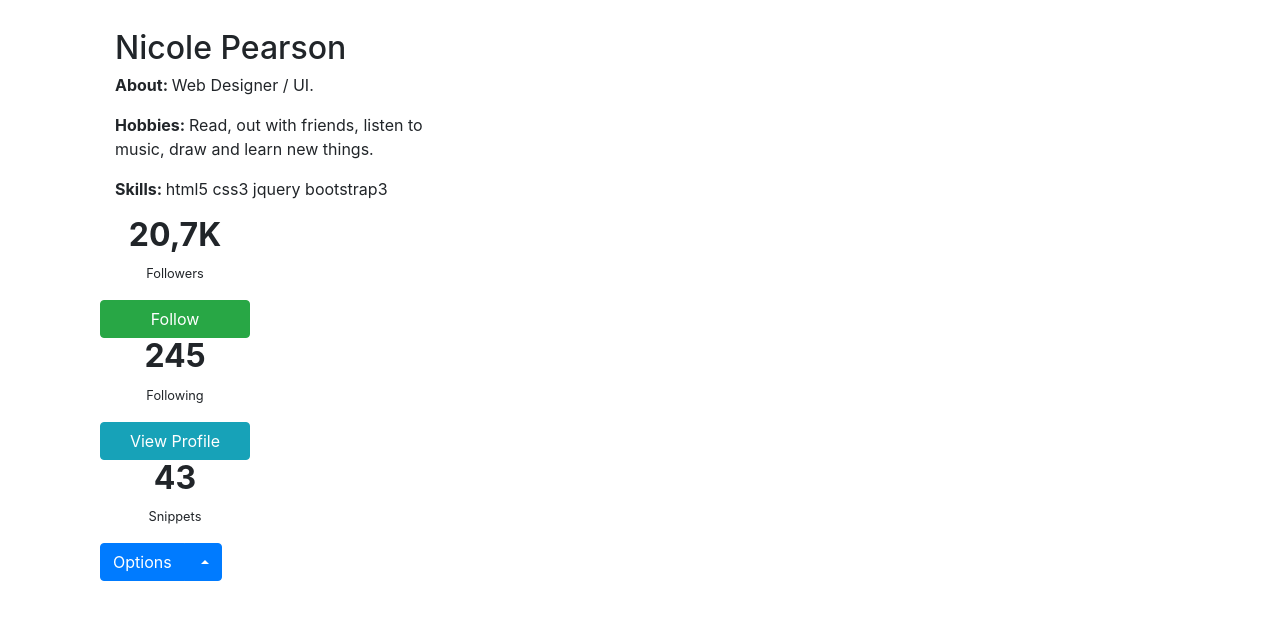
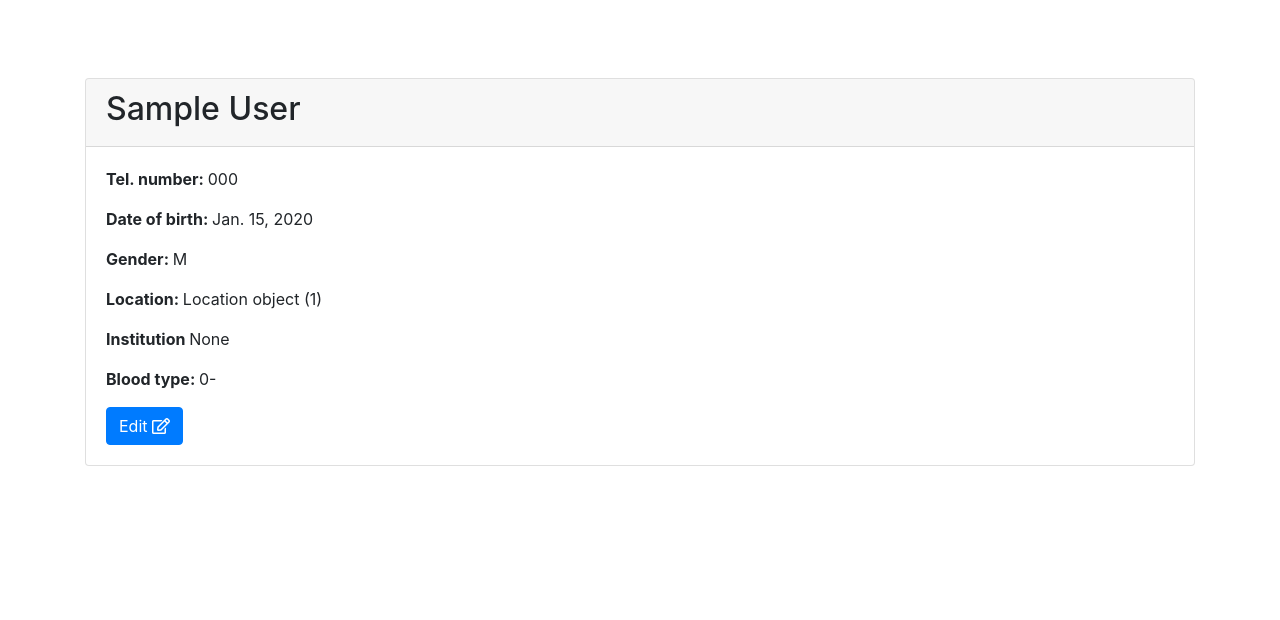
Before and after one commit to dinoilic/trycodecatch, a Django app: page /my_profile/ in a window 1280 px wide. Shown: the part 56-676 px from the top of the page. Run offline with Django 3.2, Linux system fonts and the light colour scheme; a user stored in the database is signed in; tables that the repository leaves empty hold one stand-in row (values such as "Sample post"); style sheets or scripts are compiled from the project's sources; some libraries are stand-ins or nearby versions.

Commit message:
Added my_profile.html ui

```diff
--- a/project_hackathon/templates/base.html
+++ b/project_hackathon/templates/base.html
@@ -17,6 +17,8 @@
 
     <!-- Latest compiled and minified Bootstrap 4 beta CSS -->
     <link rel="stylesheet" href="https://maxcdn.bootstrapcdn.com/bootstrap/4.0.0-beta/css/bootstrap.min.css" integrity="sha384-/Y6pD6FV/Vv2HJnA6t+vslU6fwYXjCFtcEpHbNJ0lyAFsXTsjBbfaDjzALeQsN6M" crossorigin="anonymous">
+
+    <link rel="stylesheet" href="https://use.fontawesome.com/releases/v5.0.13/css/all.css" integrity="sha384-DNOHZ68U8hZfKXOrtjWvjxusGo9WQnrNx2sqG0tfsghAvtVlRW3tvkXWZh58N9jp" crossorigin="anonymous">
 
 
     <!-- Your stuff: Third-party CSS libraries go here -->
--- a/project_hackathon/templates/bloodmanager/my_profile.html
+++ b/project_hackathon/templates/bloodmanager/my_profile.html
@@ -3,54 +3,24 @@
 
 {% block content %}
 
-<div class="row">
-  <div class="col-md-offset-2 col-md-8 col-lg-offset-3 col-lg-6">
-     <div class="well profile">
-          <div class="col-sm-12">
-              <div class="col-xs-12 col-sm-8">
-                  <h2>Nicole Pearson</h2>
-                  <p><strong>About: </strong> Web Designer / UI. </p>
-                  <p><strong>Hobbies: </strong> Read, out with friends, listen to music, draw and learn new things. </p>
-                  <p><strong>Skills: </strong>
-                      <span class="tags">html5</span>
-                      <span class="tags">css3</span>
-                      <span class="tags">jquery</span>
-                      <span class="tags">bootstrap3</span>
-                  </p>
-              </div>
-          </div>
-          <div class="col-xs-12 divider text-center">
-              <div class="col-xs-12 col-sm-4 emphasis">
-                  <h2><strong> 20,7K </strong></h2>
-                  <p><small>Followers</small></p>
-                  <button class="btn btn-success btn-block"><span class="fa fa-plus-circle"></span> Follow </button>
-              </div>
-              <div class="col-xs-12 col-sm-4 emphasis">
-                  <h2><strong>245</strong></h2>
-                  <p><small>Following</small></p>
-                  <button class="btn btn-info btn-block"><span class="fa fa-user"></span> View Profile </button>
-              </div>
-              <div class="col-xs-12 col-sm-4 emphasis">
-                  <h2><strong>43</strong></h2>
-                  <p><small>Snippets</small></p>
-                  <div class="btn-group dropup btn-block">
-                    <button type="button" class="btn btn-primary"><span class="fa fa-gear"></span> Options </button>
-                    <button type="button" class="btn btn-primary dropdown-toggle" data-toggle="dropdown">
-                      <span class="caret"></span>
-                      <span class="sr-only">Toggle Dropdown</span>
-                    </button>
-                    <ul class="dropdown-menu text-left" role="menu">
-                      <li><a href="#"><span class="fa fa-envelope pull-right"></span> Send an email </a></li>
-                      <li><a href="#"><span class="fa fa-list pull-right"></span> Add or remove from a list  </a></li>
-                      <li class="divider"></li>
-                      <li><a href="#"><span class="fa fa-warning pull-right"></span>Report this user for spam</a></li>
-                      <li class="divider"></li>
-                      <li><a href="#" class="btn disabled" role="button"> Unfollow </a></li>
-                    </ul>
-                  </div>
-              </div>
-          </div>
-     </div>
-  </div>
-</div>
+<br><br>
+<div class="card">
+  <article class="card-group-item">
+    <header class="card-header">
+      <h2>{{ request.user.first_name}} {{ request.user.last_name}}</h2>
+    </header>
+    <div class="filter-content">
+      <div class="card-body">
+        <p><strong>{% trans "Tel. number:" %} </strong> {{ request.user.telephone_number }} </p>
+        <p><strong>{% trans "Date of birth:" %} </strong> {{ request.user.date_of_birth }}</p>
+        <p><strong>{% trans "Gender:" %} </strong>{{ request.user.gender }}</p>
+        <p><strong>{% trans "Location:" %} </strong> {{ request.user.location }}</p>
+        <p><strong>{% trans "Institution" %} </strong> {{ request.user.institution.name }}</p>
+        <p><strong>{% trans "Blood type:" %} </strong>{{ request.user.bloodtype }}</p>
+        <footer><button class="btn btn-primary">{% trans "Edit" %}&nbsp<i class="far fa-edit"></i></button></footer>
+      </div> <!-- card-body.// -->
+    </div>
+  </article> <!-- card-group-item.// -->
+
+</div> <!-- card.// -->
 {% endblock content %}
```
Also changed, not shown: project_hackathon/static/sass/project.scss (line endings or trailing spaces).
